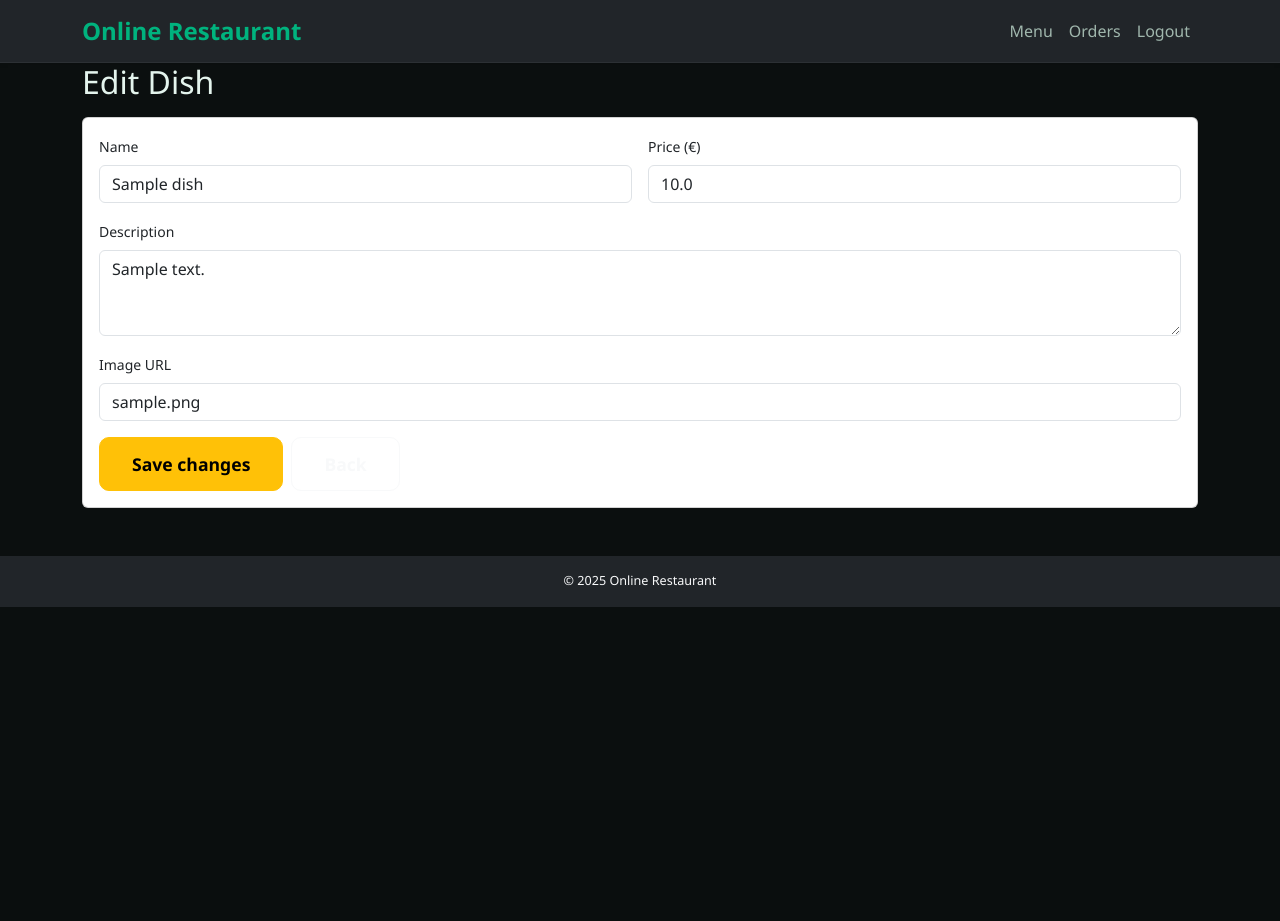
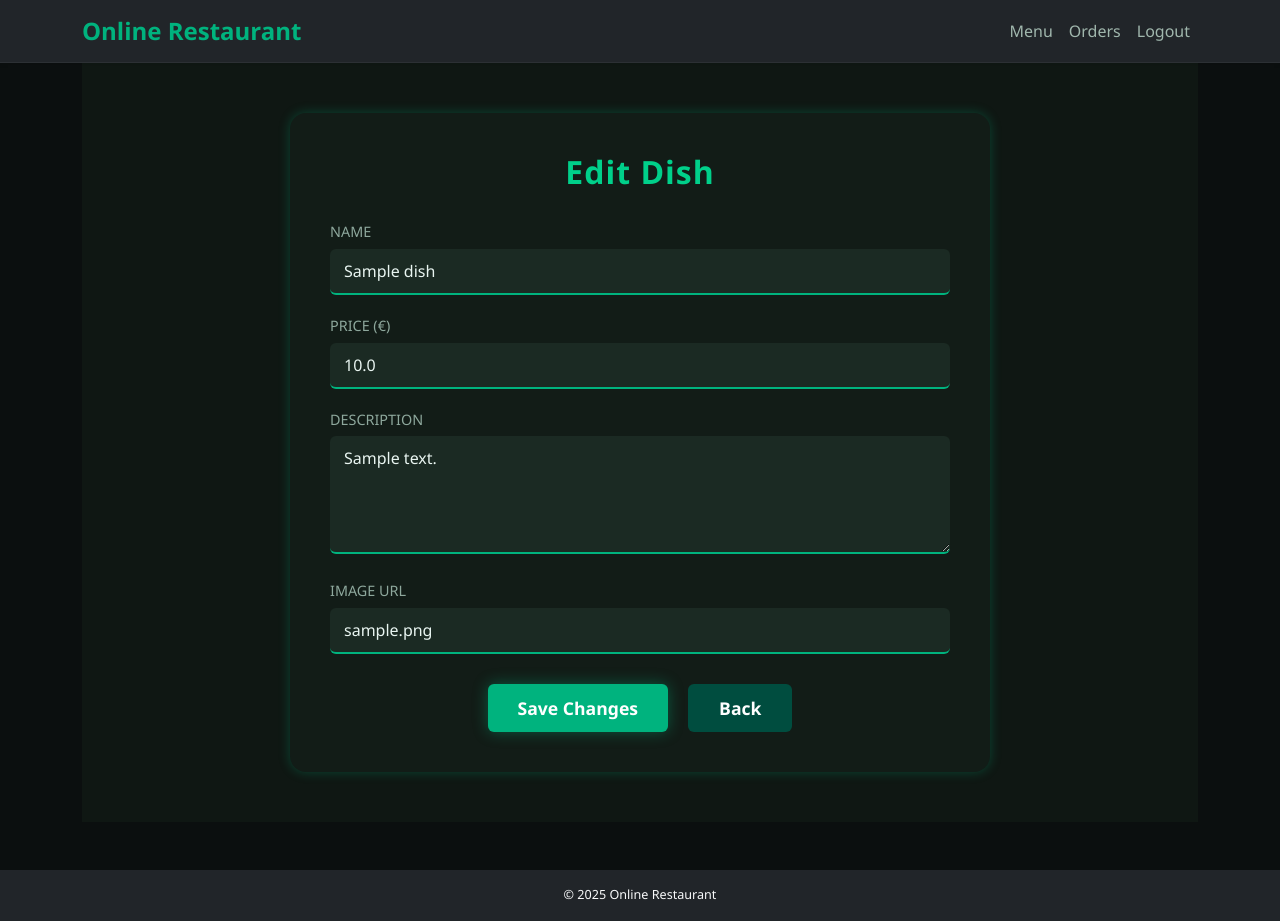
Before and after one commit to renvoxit/online-restaurant, a Flask app: page /admin/edit/1 in a window 1280 px wide. Before the commit the page ends 607 px from the top, so only its background shows below. Run offline with Flask 3, Linux system fonts and the light colour scheme; a user stored in the database is signed in; tables that the repository leaves empty hold one stand-in row (values such as "Sample post").

Commit message:
added styles edit_dish, order_history. updated main.py. fixed routes

```diff
--- a/static/css/style.css
+++ b/static/css/style.css
@@ -792,3 +792,216 @@ footer {
   opacity: 1;
   transform: translateX(-50%) translateY(0);
 }
+
+/* === ORDERS PAGE === */
+
+.orders-section {
+  background: #0b0f0c;
+  padding: 60px 0;
+  color: #e8e8e8;
+}
+
+.orders-title {
+  text-align: center;
+  font-size: 2rem;
+  color: #00d08a;
+  font-weight: 700;
+  margin-bottom: 40px;
+}
+
+.order-card {
+  background: linear-gradient(145deg, #0e1612, #09110d);
+  border: 1px solid #004d3f;
+  border-radius: 12px;
+  margin: 20px auto;
+  padding: 25px 30px;
+  max-width: 800px;
+  box-shadow: 0 0 25px rgba(0, 179, 126, 0.08);
+  transition: 0.3s;
+}
+
+.order-card:hover {
+  transform: translateY(-3px);
+  box-shadow: 0 0 25px rgba(0, 208, 138, 0.2);
+}
+
+.order-header {
+  display: flex;
+  justify-content: space-between;
+  align-items: center;
+  margin-bottom: 10px;
+}
+
+.order-status {
+  padding: 5px 10px;
+  border-radius: 6px;
+  font-size: 0.9rem;
+  font-weight: 600;
+  text-transform: capitalize;
+}
+
+.order-status.pending {
+  background: #665a00;
+  color: #ffeb3b;
+}
+
+.order-status.preparing {
+  background: #003b4d;
+  color: #00d08a;
+}
+
+.order-status.delivered {
+  background: #004d3f;
+  color: #00ffb3;
+}
+
+.order-status.cancelled {
+  background: #3b0000;
+  color: #ff6b6b;
+}
+
+.order-meta {
+  font-size: 0.95rem;
+  color: #b8b8b8;
+  margin-bottom: 15px;
+}
+
+.order-list {
+  list-style: none;
+  padding: 0;
+  margin: 0;
+  border-top: 1px solid #004d3f;
+  border-bottom: 1px solid #004d3f;
+}
+
+.order-list li {
+  display: flex;
+  justify-content: space-between;
+  padding: 10px 0;
+  color: #e8e8e8;
+}
+
+.order-price {
+  color: #00d08a;
+  font-weight: 600;
+}
+
+.order-actions {
+  margin-top: 15px;
+  display: flex;
+  gap: 10px;
+}
+
+.btn-small.edit {
+  background: #00b37e;
+  color: #0b0f0c;
+}
+
+.btn-small.edit:hover {
+  background: #00d08a;
+}
+
+.btn-small.delete {
+  background: #222;
+  color: #ff6b6b;
+  border: 1px solid #ff6b6b;
+}
+
+.btn-small.delete:hover {
+  background: #ff6b6b;
+  color: #0b0f0c;
+}
+
+/* ===== Edit Dish Page ===== */
+.edit-section {
+  display: flex;
+  justify-content: center;
+  align-items: center;
+  padding: 50px 0;
+  background-color: #0f1713;
+  color: #fff;
+}
+
+.edit-container {
+  width: 100%;
+  max-width: 700px;
+}
+
+.edit-card {
+  background-color: #121c17;
+  padding: 40px;
+  border-radius: 16px;
+  box-shadow: 0 0 12px rgba(0, 179, 126, 0.3);
+}
+
+.edit-title {
+  text-align: center;
+  color: #00d08a;
+  margin-bottom: 30px;
+  font-weight: 700;
+  letter-spacing: 1px;
+}
+
+.form-group {
+  margin-bottom: 20px;
+}
+
+.form-label {
+  display: block;
+  margin-bottom: 6px;
+  font-size: 0.9rem;
+  color: #8ea89d;
+  text-transform: uppercase;
+}
+
+.form-input {
+  width: 100%;
+  padding: 10px 14px;
+  border: none;
+  border-radius: 6px;
+  background-color: #1b2a23;
+  color: #e9f5f1;
+  border-bottom: 2px solid #00b37e;
+  transition: all 0.2s ease;
+}
+
+.form-input:focus {
+  outline: none;
+  border-bottom: 2px solid #00d08a;
+  background-color: #15231e;
+}
+
+.form-buttons {
+  display: flex;
+  justify-content: center;
+  gap: 20px;
+  margin-top: 30px;
+}
+
+.btn.main-btn {
+  background-color: #00b37e;
+  color: white;
+  border: none;
+  padding: 10px 30px;
+  border-radius: 6px;
+  font-weight: 600;
+  transition: background 0.2s ease;
+}
+
+.btn.main-btn:hover {
+  background-color: #00d08a;
+}
+
+.btn.alt-btn {
+  background-color: #004d3f;
+  color: white;
+  padding: 10px 30px;
+  border-radius: 6px;
+  text-decoration: none;
+  font-weight: 600;
+  transition: background 0.2s ease;
+}
+
+.btn.alt-btn:hover {
+  background-color: #006853;
+}
--- a/templates/edit_dish.html
+++ b/templates/edit_dish.html
@@ -1,31 +1,40 @@
 {% extends 'base.html' %}
 {% block title %}Edit Dish{% endblock %}
 {% block content %}
-<h2 class="mb-3">Edit Dish</h2>
+<section class="edit-section">
+  <div class="edit-container">
+    <div class="edit-card">
+      <h2 class="edit-title">Edit Dish</h2>
 
-<form method="post" class="card p-3">
-  <input type="hidden" name="csrf_token" value="{{ csrf_token() }}">
-  <div class="row g-3">
-    <div class="col-12 col-md-6">
-      <label class="form-label small">Name</label>
-      <input name="name" value="{{ dish.name }}" class="form-control" required>
-    </div>
-    <div class="col-12 col-md-6">
-      <label class="form-label small">Price (€)</label>
-      <input name="price" value="{{ dish.price }}" class="form-control" required>
-    </div>
-    <div class="col-12">
-      <label class="form-label small">Description</label>
-      <textarea name="description" class="form-control" rows="3">{{ dish.description }}</textarea>
-    </div>
-    <div class="col-12">
-      <label class="form-label small">Image URL</label>
-      <input name="image_url" value="{{ dish.image_url }}" class="form-control">
+      <form method="post" class="edit-form">
+        <input type="hidden" name="csrf_token" value="{{ csrf_token() }}">
+
+        <div class="form-group">
+          <label class="form-label">Name</label>
+          <input type="text" name="name" value="{{ dish.name }}" required class="form-input">
+        </div>
+
+        <div class="form-group">
+          <label class="form-label">Price (€)</label>
+          <input type="text" name="price" value="{{ dish.price }}" required class="form-input">
+        </div>
+
+        <div class="form-group">
+          <label class="form-label">Description</label>
+          <textarea name="description" rows="4" class="form-input">{{ dish.description }}</textarea>
+        </div>
+
+        <div class="form-group">
+          <label class="form-label">Image URL</label>
+          <input type="text" name="image_url" value="{{ dish.image_url }}" class="form-input">
+        </div>
+
+        <div class="form-buttons">
+          <button type="submit" class="btn main-btn">Save Changes</button>
+          <a href="{{ url_for('admin.admin_panel') }}" class="btn alt-btn">Back</a>
+        </div>
+      </form>
     </div>
   </div>
-  <div class="mt-3 d-flex gap-2">
-    <button type="submit" class="btn btn-warning">Save changes</button>
-    <a href="{{ url_for('admin.admin_panel') }}" class="btn btn-outline-light">Back</a>
-  </div>
-</form>
+</section>
 {% endblock %}
```
Also changed, not shown: routes/main.py (+46 -24 lines), templates/order_history.html (+18 -18 lines), instance/restaurant.db.
